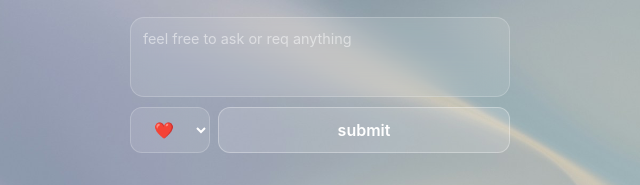
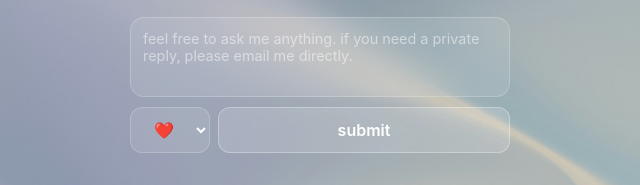
Before and after one commit to tensorgitdev/index, a plain HTML site: page index.html in a window 1280 px wide. Shown: the part 324-509 px from the top of the page, 320-960 px from the left. Drawn offline with nearby package versions, Linux system fonts and the light colour scheme; a web font is replaced by a local one.

Commit message:
안내 문구 추가

```diff
--- a/index.html
+++ b/index.html
@@ -33,7 +33,7 @@
      <div  data-aos="fade-up" data-aos-delay="200">
          <div class="emoji-quick-buttons"></div>
          <div class="message-form">
-             <textarea id="gb-input" placeholder="feel free to ask or req anything"></textarea>
+             <textarea id="gb-input" placeholder="feel free to ask me anything. if you need a private reply, please email me directly."></textarea>
              <div class="message-actions">
                  <select id="emoji-select">
                  </select>
```
